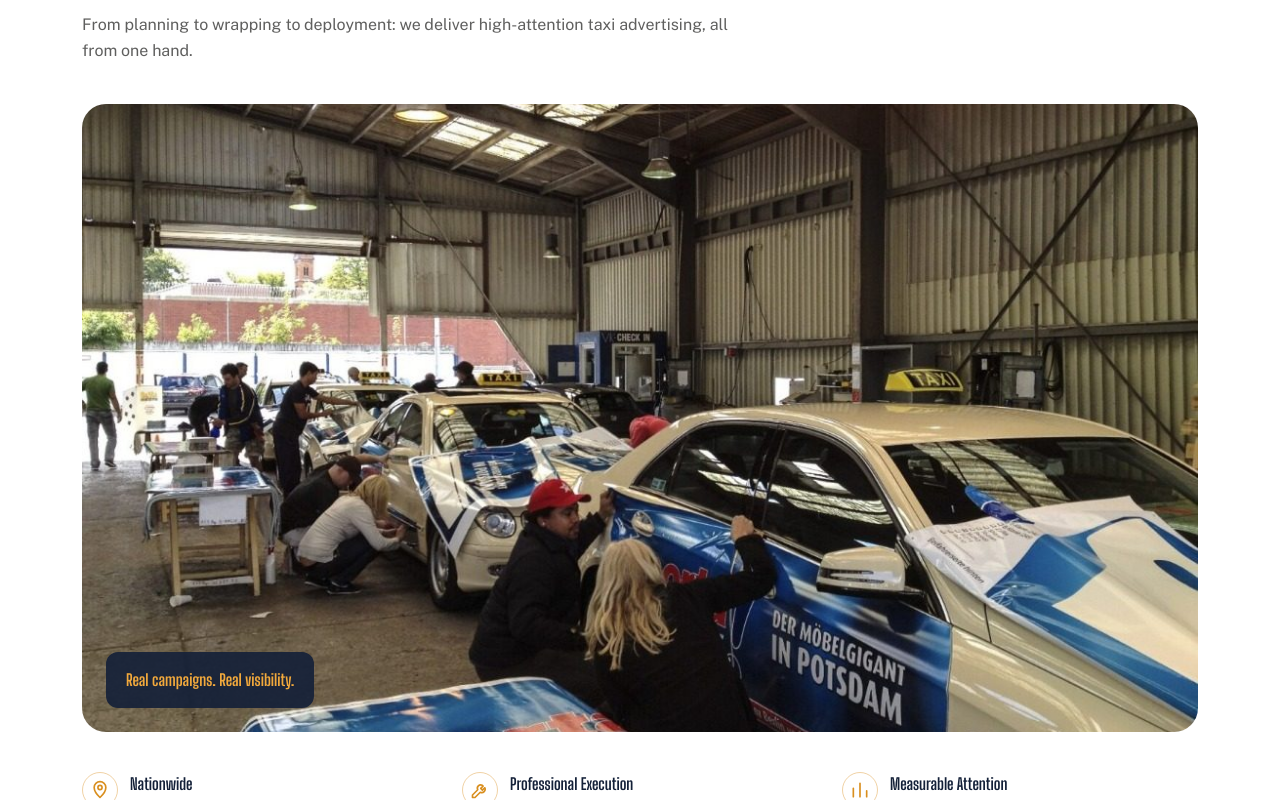
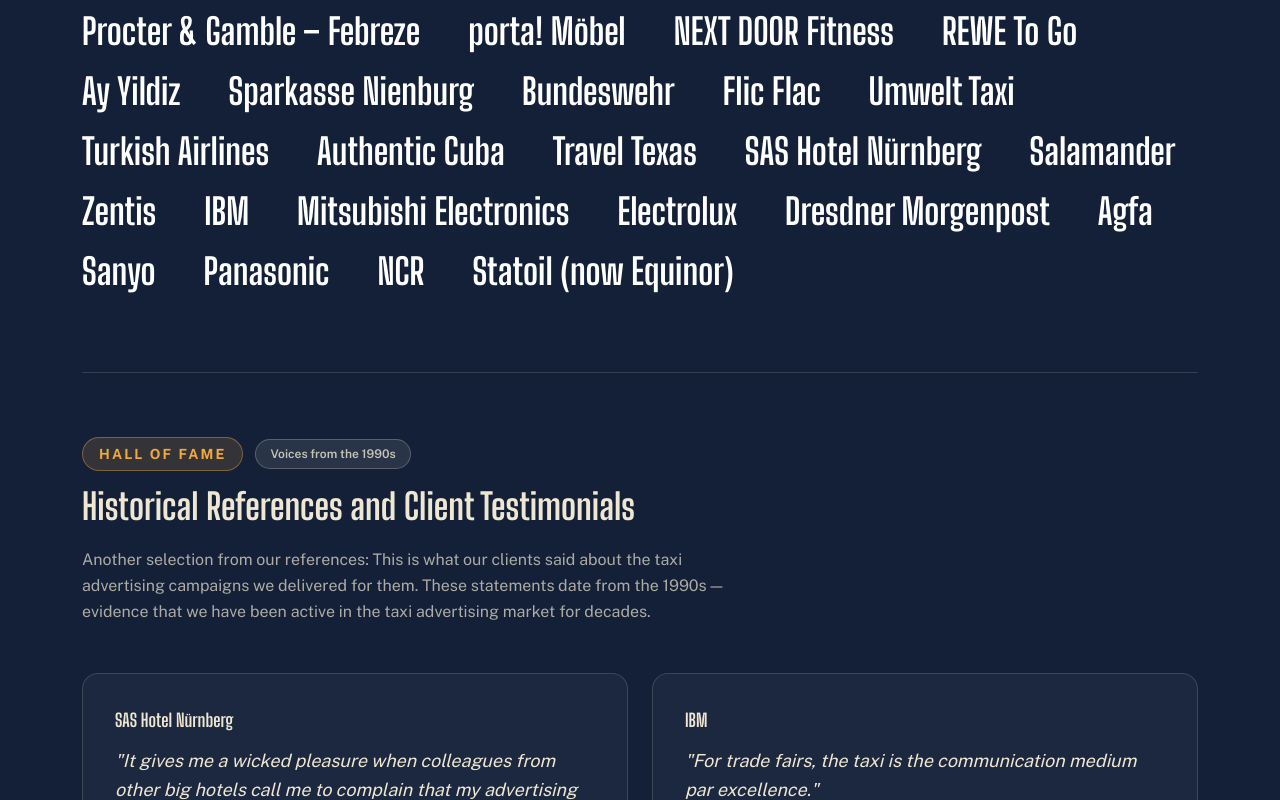
Before and after one commit to hammadriaz-dev/taxi-werbung, a Next.js app: page /en in a window 1280 px wide. Shown: the part 1060-1860 px from the top of the page. Built offline with nearby package versions, Linux system fonts and the light colour scheme.

Commit message:
reference section changes done

```diff
--- a/app/[locale]/page.tsx
+++ b/app/[locale]/page.tsx
@@ -75,6 +75,81 @@
         </div>
       </section>
 
+      {/* Unsere Kunden — directly below the hero, per client's request: all client
+          names large on the dark background, then the Hall of Fame heading, intro
+          and quote cards (moved here from the bottom of the page, not copied).
+          Placeholder quote entries (containing "BENÖTIGT" / "NEEDED") stay hidden. */}
+      <section className="bg-ink border-b border-cream/10">
+        <div className="max-w-content mx-auto px-5 md:px-8 py-16 md:py-24">
+          <h2 className="font-display text-3xl md:text-5xl font-extrabold text-amber">
+            {dict.ourClients.title}
+          </h2>
+          <ul className="mt-10 flex flex-wrap gap-x-8 gap-y-4 md:gap-x-12 md:gap-y-5">
+            {dict.ourClients.names.map((name) => (
+              <li
+                key={name}
+                className="font-display text-2xl md:text-4xl font-bold leading-tight text-white"
+              >
+                {name}
+              </li>
+            ))}
+          </ul>
+
+          {(() => {
+            const isPlaceholder = (s: string) => s.includes("BENÖTIGT") || s.includes("NEEDED");
+            const realQuotes = dict.hallOfFame.quotes.filter((q) => !isPlaceholder(q.quote));
+            const hasMitsubishi = !isPlaceholder(dict.hallOfFame.mitsubishiBody);
+            if (realQuotes.length === 0 && !hasMitsubishi) return null;
+
+            return (
+              <div className="mt-16 md:mt-20 border-t border-cream/15 pt-12 md:pt-16">
+                <div className="flex flex-wrap items-center gap-3">
+                  <span className="inline-flex items-center rounded-full bg-amber/15 border border-amber/40 px-4 py-1.5 text-xs md:text-sm font-bold uppercase tracking-[0.15em] text-amber">
+                    {dict.hallOfFame.eyebrow}
+                  </span>
+                  <span className="inline-flex items-center rounded-full bg-cream/10 border border-cream/25 px-3.5 py-1.5 text-xs font-semibold text-cream/80">
+                    {dict.hallOfFame.periodBadge}
+                  </span>
+                </div>
+                <h2 className="mt-4 font-display text-3xl md:text-4xl font-bold text-cream">
+                  {dict.hallOfFame.title}
+                </h2>
+                <p className="mt-5 max-w-2xl text-cream/70 leading-relaxed">{dict.hallOfFame.intro}</p>
+
+                {realQuotes.length > 0 && (
+                  <div className="mt-12 grid gap-6 sm:grid-cols-2">
+                    {realQuotes.map((q) => (
+                      <div
+                        key={q.company}
+                        className="rounded-2xl border border-cream/15 bg-white/[0.04] p-6 md:p-8"
+                      >
+                        <p className="font-display text-lg font-bold text-cream">{q.company}</p>
+                        <p className="mt-3 text-lg leading-relaxed text-cream italic">"{q.quote}"</p>
+                        <p className="mt-4 text-sm text-gray-300">{q.author}</p>
+                        <p className="mt-3 text-[11px] font-semibold uppercase tracking-[0.08em] text-amber/70">
+                          {dict.hallOfFame.periodBadge}
+                        </p>
+                      </div>
+                    ))}
+                  </div>
+                )}
+
+                {hasMitsubishi && (
+                  <div className="mt-6 rounded-2xl border border-amber/25 bg-amber/[0.06] p-6 md:p-8">
+                    <p className="font-display text-lg font-bold text-cream">
+                      {dict.hallOfFame.mitsubishiHeading}
+                    </p>
+                    <p className="mt-3 text-sm text-cream/70 leading-relaxed">
+                      {dict.hallOfFame.mitsubishiBody}
+                    </p>
+                  </div>
+                )}
+              </div>
+            );
+          })()}
+        </div>
+      </section>
+
       {/* "Making of" — real installation photo, directly below the hero video +
           overlay CTA. This is the proof-of-execution beat: right after the
           emotional video, show that real campaigns actually get built. */}
@@ -88,7 +163,8 @@
           </h2>
           <p className="mt-5 max-w-2xl text-charcoal/75 leading-relaxed">{dict.makingOf.body}</p>
 
-          <div className="relative mt-10 w-full aspect-[4/3] md:aspect-[16/9] overflow-hidden rounded-3xl">
+          <figure className="mt-10">
+            <div className="relative w-full aspect-[4/3] md:aspect-[16/9] overflow-hidden rounded-3xl">
               <Image
                 src={media.references.find((r) => r.name === "Kampagnen-Installation")?.src || media.references[10].src}
                 alt={dict.makingOf.imageAlt}
@@ -97,12 +173,11 @@
                 className="object-cover"
                 priority
               />
-            <div className="absolute left-4 bottom-4 md:left-6 md:bottom-6 rounded-xl bg-ink/90 px-4 py-3 md:px-5 md:py-4">
-              <p className="font-display text-sm md:text-base font-bold text-amber leading-snug">
+            </div>
+            <figcaption className="mt-3 font-display text-sm md:text-base font-bold text-amberDark leading-snug">
               {dict.makingOf.imageBadge}
-              </p>
-            </div>
-          </div>
+            </figcaption>
+          </figure>
 
           <div className="mt-10 grid gap-6 sm:grid-cols-3">
             {dict.makingOf.points.map((point, i) => {
@@ -330,7 +405,8 @@
           {dict.references.featuredBody}
         </p>
 
-        <div className="relative mt-8 w-full aspect-[4/3] md:aspect-[16/9] overflow-hidden rounded-3xl">
+        <figure className="mt-8">
+          <div className="relative w-full aspect-[4/3] md:aspect-[16/9] overflow-hidden rounded-3xl">
             <Image
               src={media.references[0].src}
               alt={dict.references.gridLabels[0]}
@@ -338,10 +414,16 @@
               sizes="100vw"
               className="object-cover"
             />
-          <span className="absolute right-4 top-4 rounded-full bg-amber px-4 py-1.5 text-xs font-bold uppercase tracking-[0.1em] text-ink">
+          </div>
+          <figcaption className="mt-3 flex flex-wrap items-center gap-3">
+            <span className="font-display text-base md:text-lg font-bold text-ink">
+              {dict.references.gridLabels[0]}
+            </span>
+            <span className="rounded-full bg-amber px-4 py-1.5 text-xs font-bold uppercase tracking-[0.1em] text-ink">
               {dict.references.featuredBadge}
             </span>
-        </div>
+          </figcaption>
+        </figure>
 
         <div className="mt-5 flex flex-wrap gap-3">
           {dict.references.featuredTags.map((tag) => (
@@ -469,7 +551,7 @@
       </section>
 
       {/* "Our clients, our campaigns" intro — bridges the two named studies and the
-          Hall of Fame testimonials below */}
+          Hall of Fame testimonials (now in "Unsere Kunden" at the top) */}
       <section className="max-w-content mx-auto px-5 md:px-8 py-16 md:py-24 text-center">
         <div className="max-w-2xl mx-auto">
           <h2 className="font-display text-2xl md:text-3xl font-bold text-ink">
@@ -478,67 +560,6 @@
           <p className="mt-5 text-charcoal/75 leading-relaxed">{dict.clientsIntro.body}</p>
         </div>
       </section>
-
-      {/* Hall of Fame — customer testimonials. Quote text for SAS Hotel Nürnberg, IBM,
-          Salamander and Zentis, and the Mitsubishi Electronics success story, have not
-          been supplied yet. Placeholder entries are filtered out here rather than
-          shown to visitors — nothing renders until real content replaces them in the
-          dictionary (search for "BENÖTIGT" / "NEEDED"). The whole section stays
-          hidden until at least one real quote or the Mitsubishi story exists. */}
-      {(() => {
-        const isPlaceholder = (s: string) => s.includes("BENÖTIGT") || s.includes("NEEDED");
-        const realQuotes = dict.hallOfFame.quotes.filter((q) => !isPlaceholder(q.quote));
-        const hasMitsubishi = !isPlaceholder(dict.hallOfFame.mitsubishiBody);
-        if (realQuotes.length === 0 && !hasMitsubishi) return null;
-
-        return (
-          <section className="bg-ink">
-            <div className="max-w-content mx-auto px-5 md:px-8 py-16 md:py-24">
-              <div className="flex flex-wrap items-center gap-3">
-                <span className="inline-flex items-center rounded-full bg-amber/15 border border-amber/40 px-4 py-1.5 text-xs md:text-sm font-bold uppercase tracking-[0.15em] text-amber">
-                  {dict.hallOfFame.eyebrow}
-                </span>
-                <span className="inline-flex items-center rounded-full bg-cream/10 border border-cream/25 px-3.5 py-1.5 text-xs font-semibold text-cream/80">
-                  {dict.hallOfFame.periodBadge}
-                </span>
-              </div>
-              <h2 className="mt-4 font-display text-3xl md:text-4xl font-bold text-cream">
-                {dict.hallOfFame.title}
-              </h2>
-              <p className="mt-5 max-w-2xl text-cream/70 leading-relaxed">{dict.hallOfFame.intro}</p>
-
-              {realQuotes.length > 0 && (
-                <div className="mt-12 grid gap-6 sm:grid-cols-2">
-                  {realQuotes.map((q) => (
-                    <div
-                      key={q.company}
-                      className="rounded-2xl border border-cream/15 bg-white/[0.04] p-6 md:p-8"
-                    >
-                      <p className="text-lg leading-relaxed text-cream italic">"{q.quote}"</p>
-                      <p className="mt-4 font-display font-bold text-cream">{q.author}</p>
-                      <p className="text-sm text-cream/50">{q.company}</p>
-                      <p className="mt-3 text-[11px] font-semibold uppercase tracking-[0.08em] text-amber/70">
-                        {dict.hallOfFame.periodBadge}
-                      </p>
-                    </div>
-                  ))}
-                </div>
-              )}
-
-              {hasMitsubishi && (
-                <div className="mt-6 rounded-2xl border border-amber/25 bg-amber/[0.06] p-6 md:p-8">
-                  <p className="font-display text-lg font-bold text-cream">
-                    {dict.hallOfFame.mitsubishiHeading}
-                  </p>
-                  <p className="mt-3 text-sm text-cream/70 leading-relaxed">
-                    {dict.hallOfFame.mitsubishiBody}
-                  </p>
-                </div>
-              )}
-            </div>
-          </section>
-        );
-      })()}
 
       {/* Contact form — the single conversion point of the page: no competing links,
           no extra fields, just the pitch and the form. */}
--- a/lib/dictionaries/de.ts
+++ b/lib/dictionaries/de.ts
@@ -245,6 +245,35 @@
     ],
     ctaLabel: "Projekt besprechen",
   },
+  ourClients: {
+    title: "Unsere Kunden",
+    names: [
+      "Procter & Gamble – Febreze",
+      "porta! Möbel",
+      "NEXT DOOR Fitness",
+      "REWE To Go",
+      "Ay Yildiz",
+      "Sparkasse Nienburg",
+      "Bundeswehr",
+      "Flic Flac",
+      "Umwelt Taxi",
+      "Turkish Airlines",
+      "Authentic Cuba",
+      "Travel Texas",
+      "SAS Hotel Nürnberg",
+      "Salamander",
+      "Zentis",
+      "IBM",
+      "Mitsubishi Electronics",
+      "Electrolux",
+      "Dresdner Morgenpost",
+      "Agfa",
+      "Sanyo",
+      "Panasonic",
+      "NCR",
+      "Statoil (heute Equinor)",
+    ],
+  },
   clientsIntro: {
     title: "Unsere Kunden. Unsere Kampagnen. Wissenschaftlich untersuchte Werbewirkung.",
     body: "Procter & Gamble mit Febreze und porta! Möbel stehen beispielhaft für zahlreiche bekannte Unternehmen und Marken, für die wir Taxiwerbekampagnen realisiert haben. Die Untersuchungen von AC Nielsen und der Hochschule Fresenius belegen zusätzlich die Wirkung dieser Kampagnen.",
@@ -351,7 +380,7 @@
       "porta! Möbel",
       "Bundeswehr",
       "Flic Flac",
-      "Umwelt-Taxi",
+      "Umwelt Taxi, Erdgas Kampagne mit Statoil (heute Equinor)",
       "Kampagnen-Installation",
       "Turkish Airlines",
       "Authentic Cuba",
--- a/lib/dictionaries/en.ts
+++ b/lib/dictionaries/en.ts
@@ -247,6 +247,35 @@
     ],
     ctaLabel: "Discuss Project",
   },
+  ourClients: {
+    title: "Our Clients",
+    names: [
+      "Procter & Gamble – Febreze",
+      "porta! Möbel",
+      "NEXT DOOR Fitness",
+      "REWE To Go",
+      "Ay Yildiz",
+      "Sparkasse Nienburg",
+      "Bundeswehr",
+      "Flic Flac",
+      "Umwelt Taxi",
+      "Turkish Airlines",
+      "Authentic Cuba",
+      "Travel Texas",
+      "SAS Hotel Nürnberg",
+      "Salamander",
+      "Zentis",
+      "IBM",
+      "Mitsubishi Electronics",
+      "Electrolux",
+      "Dresdner Morgenpost",
+      "Agfa",
+      "Sanyo",
+      "Panasonic",
+      "NCR",
+      "Statoil (now Equinor)",
+    ],
+  },
   clientsIntro: {
     title: "Our clients. Our campaigns. Scientifically studied advertising impact.",
     body: "Procter & Gamble with Febreze and porta! Möbel represent the many well-known companies and brands for which we have delivered taxi advertising campaigns. The studies by AC Nielsen and Hochschule Fresenius provide additional evidence of the impact of these campaigns.",
@@ -353,7 +382,7 @@
       "porta! Möbel",
       "Bundeswehr",
       "Flic Flac",
-      "Umwelt-Taxi",
+      "Umwelt Taxi, natural gas campaign with Statoil (now Equinor)",
       "Campaign Installation",
       "Turkish Airlines",
       "Authentic Cuba",
```
Also changed, not shown: app/[locale]/about/page.tsx (+6 -1 lines), app/[locale]/contact/page.tsx (+6 -1 lines), components/ReferenceClients.tsx (+6 -1 lines). Lines whose indentation alone changed are shown as unchanged.
